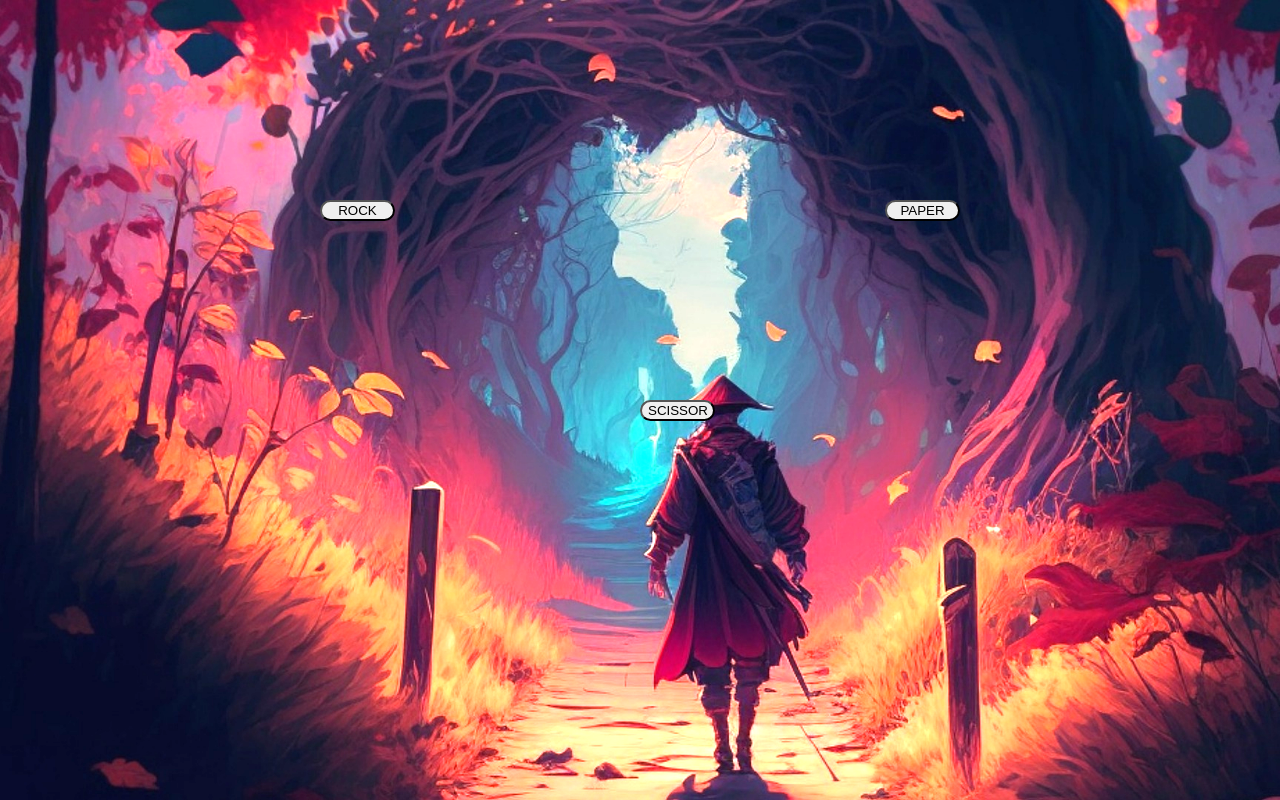
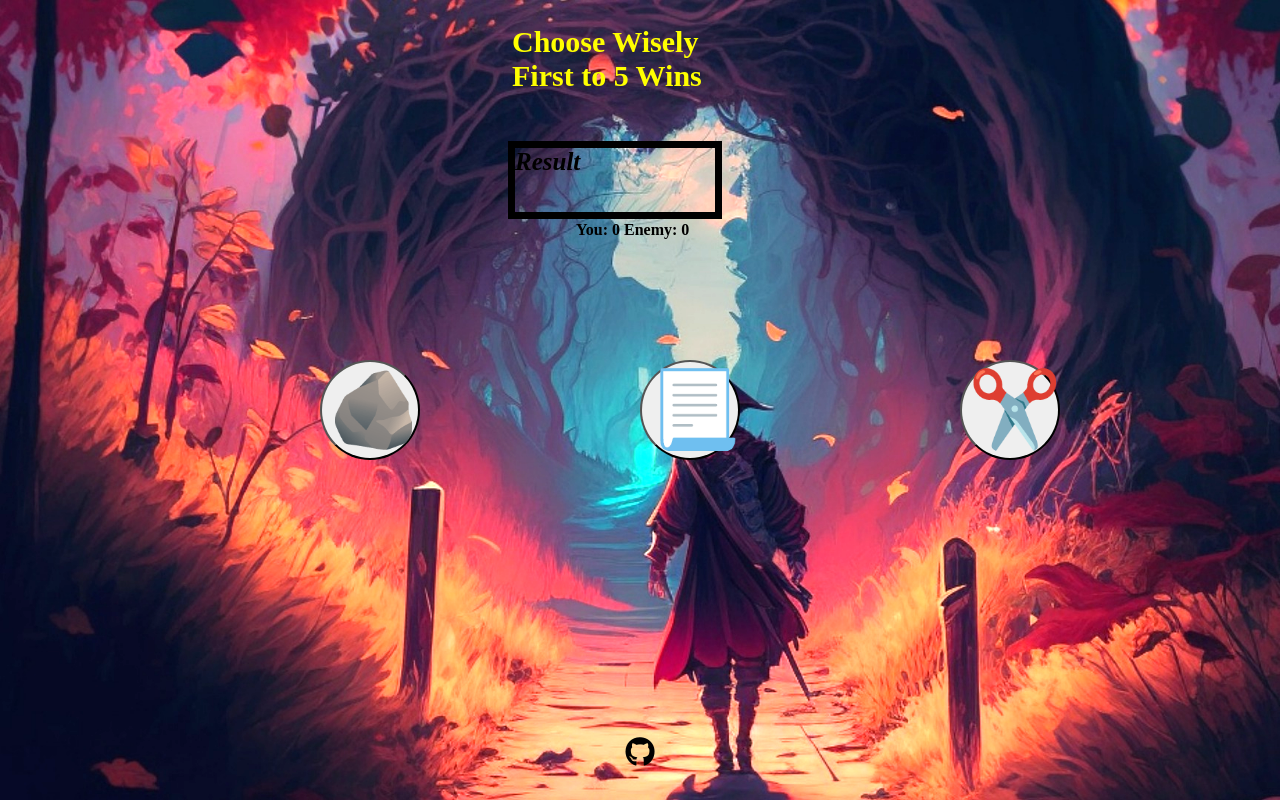
Before and after one commit to eclavel/RockPaperScissor, a plain HTML site: page index.html in a window 1280 px wide. Drawn offline with Linux system fonts and the light colour scheme.

Commit message:
Fixed issues with the buttons and updating count

```diff
--- a/index.html
+++ b/index.html
@@ -5,13 +5,24 @@
         <meta http-equiv="X-UA-Compatible" content="IE=edge">
         <meta name="viewport" content="width=device-width, initial-scale=1.0">
         <title>Document</title>
+        <script src="https://kit.fontawesome.com/42a00bf9c0.js" crossorigin="anonymous"></script>
         <link rel="stylesheet" href="styles.css">
         <script src="javascript.js" defer></script>
     </head>
     <body>
         <img class="background" src="ninja-7701126_1920.jpg" alt="ninja">
-        <button class="rock">Rock</button>
-        <button class="paper">Paper</button>
-        <button class="scissor">Scissor</button>
+        <button class="Rock">🪨</button>
+        <button class="Paper">📃</button>
+        <button class="Scissor">✂️</button>
+        <h2>Choose Wisely First to 5 Wins</h2>
+        <h3>Result</h3>
+        <h4>You: 0 Enemy: 0</h4>
+        <footer>
+            <p>
+                <a href="https://github.com/eclavel">
+                    <i class=" fab fa-github"></i>
+                </a>
+            </p>
+        </footer>
     </body>
 </html>
--- a/javascript.js
+++ b/javascript.js
@@ -1,4 +1,7 @@
-/*
+let you = 0;
+let enemy = 0;
+const h3 = document.querySelector('h3');
+const result = document.querySelector('h3');
 //returns a random choice from the three options available
 function getComputerChoice(){
     let choices = ['Rock', 'Paper', 'Scissor'];
@@ -8,51 +11,82 @@ function getComputerChoice(){
 
 //Returns the choice that wins
 function playRound(playerSelection, computerChoice){
-    console.log(computerChoice);
-    console.log(playerSelection);
     if(playerSelection == 'Rock'){
         if(computerChoice == 'Paper'){
-            return 'You Lose! Paper beats Rock';
+            h3.style.color = 'red';
+            result.textContent = 'You Lose! 📃 Beats 🪨';
+            ++enemy;
         }
         else if(computerChoice == 'Scissor'){
-            return 'You Win! Rock beats Scissor';
+            h3.style.color = 'chartreuse';
+            result.textContent = 'You Win! 🪨 Beats ✂️';
+            ++you;
         }
         else{
-            return 'Tie!';
+            h3.style.color = 'yellow';
+            result.textContent = 'TIE!';
         }
     }
     else if(playerSelection == 'Paper'){
         if(computerChoice == 'Rock'){
-            return 'You Win! Paper beats Rock';
+            h3.style.color = 'chartreuse';
+            result.textContent = 'You Win! 📃 Beats 🪨';
+            ++you;
         }
         else if(computerChoice == 'Scissor'){
-            return 'You Lose! Scissor beats Paper';
+            h3.style.color = 'red';
+            result.textContent = 'You Lose! ✂️ Beats 📃';
+            ++enemy;
         }
         else{
-            return 'Tie!';
+            h3.style.color = 'yellow';
+            result.textContent = 'TIE!';
         }
     }
     else if(playerSelection == 'Scissor'){
         if(computerChoice == 'Rock'){
-            return 'You Lose! Rock beats Scissor';
+            h3.style.color = 'red';
+            result.textContent = 'You Lose! 🪨 Beats ✂️';
+            ++enemy;
         }
         else if(computerChoice == 'Paper'){
-            return 'You win! Scissor beats Paper';
+            h3.style.color = 'chartreuse';
+            result.textContent = 'You Win! ✂️ Beats 📃';
+            ++you;
         }
         else{
-            return 'Tie!';
+            h3.style.color = 'yellow';
+            result.textContent = 'TIE!';
         }
     }
-}
-//gets players choice and makes it case-insensitive then plays 5 rounds only
-function game(){
-    for(let i = 0; i < 5; i++){
-       let playerInput = prompt('Choose: Rock, Paper, or Scissor','Rock');
-       let playerSelection = playerInput.charAt(0).toUpperCase() + playerInput.slice(1).toLowerCase();
-       console.log(playRound(playerSelection,getComputerChoice()));
+    updateScore();
+    //end game
+    if(you === 5 || enemy === 5){
+        gameOver();
     }
 }
 
-game();
+function updateScore(){
+    let score = document.querySelector('h4');
+    score.textContent = `You: ${you} Enemy: ${enemy}`;
+}
 
-*/
+function gameOver(){
+    if(you === 5){
+        confirm('You Have Beaten Your Enemy! Play Again');
+    }
+    else{
+        confirm('Your Enemy Has Won :(  Try Again');
+    }
+    // reset everything back
+    you = 0;
+    enemy = 0;
+    updateScore();
+    h3.style.color = 'black';
+    result.textContent = 'Result';
+}
+
+let button = document.querySelectorAll('button');
+button.forEach(element => {
+    element.addEventListener('click', () => playRound(element.classList.value, getComputerChoice()));
+});
--- a/styles.css
+++ b/styles.css
@@ -5,37 +5,81 @@
     object-fit: cover;
     top: 0;
     left: 0;
-    filter: brightness(1.5);
+    filter: brightness(1.3);
 }
 
-.rock,
-.paper,
-.scissor{
-    text-transform: uppercase;
-    width: 75px;
+.Rock,
+.Paper,
+.Scissor{
+    width: 100px;
+    height: 100px;
     border-radius: 50px;
     position: absolute;
+    font-size: 75px;
+    top: 45%;
 }
 
-.rock:hover,
-.paper:hover,
-.scissor:hover{
+.Rock:hover,
+.Paper:hover,
+.Scissor:hover{
     transform: scale(1.3,1.3);
     background-color: red;
     box-shadow: 1px 0px yellow;
 }
 
-.rock{
-    top: 25%;
+.Rock{
     left: 25%;
 }
 
-.paper{
-    top: 25%;
-    right: 25%;
+.Paper{
+    left: 50%;
 }
 
-.scissor{
-    top: 50%;
-    left: 50%;
+.Scissor{
+    left: 75%;
 }
+
+h2{
+    position:fixed;
+    width: 200px;
+    font-size: 30px;
+    top: 0%;
+    left: 40%;
+    color: yellow;
+}
+h3{
+    position: fixed;
+    font-size: 25px;
+    font-weight: bolder;
+    font-style: oblique;
+    top: 15%;
+    left: 40%;
+    color:black;
+    border-style:solid;
+    width: 200px;
+    height: 8%;
+    box-shadow: 0px 0px 0px 4px black;
+}
+h4{
+    position: fixed;
+    top:25%;
+    left: 45%;
+}
+
+/*github link and icon*/
+footer{
+    display: flex;
+    justify-content: center;
+    border: 5px;
+    position: fixed;
+    bottom: 0;
+    left: 0;
+    width: 100%;
+    font-size: 30px;
+    align-items: center;
+}
+
+.fa-github {
+    font-size: 40;
+    color: black;
+}
```
